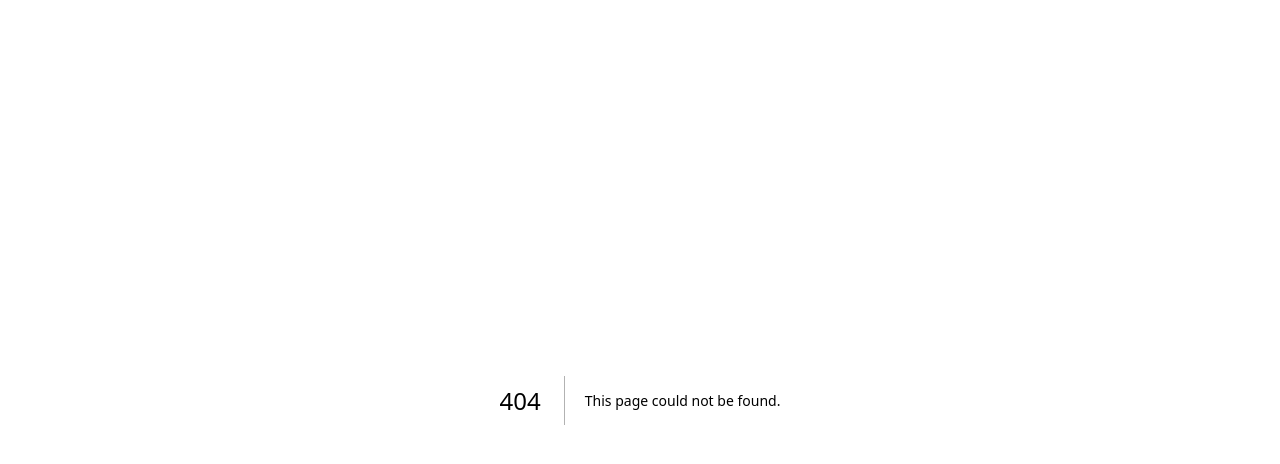
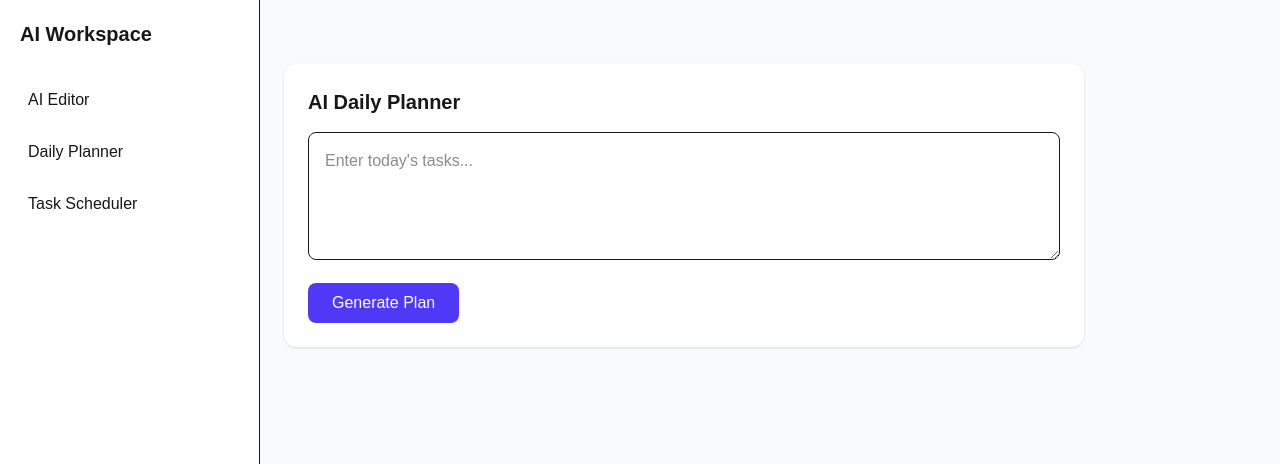
Before and after one commit to ThanushreeBhat/Final-milestone-saas, a Next.js app: page /dailyplanner in a window 1280 px wide. Before the commit this address had no page. Shown: the top 464 px of the page. Built offline with nearby package versions, Linux system fonts and the light colour scheme.

Commit message:
added my changes

```diff
--- /dev/null
+++ b/app/AIEditor/page.js
@@ -0,0 +1,5 @@
+import AIEditor from "../components/AIEditor";
+
+export default function EditorPage() {
+  return <AIEditor />;
+}
--- /dev/null
+++ b/app/api/ai/planner/route.js
@@ -0,0 +1,57 @@
+export async function POST(req) {
+  try {
+    const { text } = await req.json();
+
+    const response = await fetch(
+      "https://generativelanguage.googleapis.com/v1/models/gemini-2.5-flash:generateContent?key=" +
+        process.env.GEMINI_API_KEY,
+      {
+        method: "POST",
+        headers: {
+          "Content-Type": "application/json",
+        },
+        body: JSON.stringify({
+          contents: [
+            {
+              parts: [
+                {
+                  text: `
+You are a daily planner assistant.
+
+Create a simple numbered schedule for the tasks below.
+
+Rules:
+- include time
+- include priority (High, Medium, Low)
+- plain text only
+- no table
+- no explanation
+
+Tasks:
+${text}
+`,
+                },
+              ],
+            },
+          ],
+        }),
+      }
+    );
+
+    const data = await response.json();
+
+    console.log("Planner Gemini:", data);
+
+    let plan = data?.candidates?.[0]?.content?.parts?.[0]?.text;
+
+    if (!plan) {
+      plan = "AI could not generate schedule.";
+    }
+
+    return Response.json({ result: plan });
+
+  } catch (error) {
+    console.error("Planner API error:", error);
+    return Response.json({ result: "Planner failed" });
+  }
+}
--- /dev/null
+++ b/app/checklist/page.js
@@ -0,0 +1,5 @@
+import Checklist from "../components/checklist";
+
+export default function TaskSchedulerPage() {
+  return <Checklist />;
+}
--- a/app/components/AIEditor.js
+++ b/app/components/AIEditor.js
@@ -1,70 +1,172 @@
 "use client";
-import { useState } from "react";
-import Checklist from "./checklist";
+import { useState, useEffect } from "react";
+
+
+import { db } from "../lib/firebase";
+import {
+  collection,
+  addDoc,
+  getDocs,
+  orderBy,
+  query,
+  deleteDoc,
+  doc,
+  updateDoc,
+} from "firebase/firestore";
 
 export default function AIEditor() {
   const [text, setText] = useState("");
+  const [notes, setNotes] = useState([]);
   const [loading, setLoading] = useState(false);
+  const [autoSaveStatus, setAutoSaveStatus] = useState("");
+
 
   const handleAction = async (path) => {
     if (!text) return;
+
     setLoading(true);
+    try {
       const res = await fetch(`/api/ai/${path}`, {
         method: "POST",
         body: JSON.stringify({ text }),
       });
+
       const data = await res.json();
       setText(data.result);
+    } catch (error) {
+      console.error(error);
+      alert("AI error occurred");
+    }
     setLoading(false);
   };
 
 
-   return (
-  <div className="min-h-screen bg-gray-50 flex flex-col items-center justify-start p-4">
+  useEffect(() => {
+    if (!text.trim()) return;
+
+    const timer = setTimeout(async () => {
+      try {
+        await addDoc(collection(db, "notes"), {
+          content: text,
+          createdAt: new Date(),
+        });
+
+        setAutoSaveStatus("Auto saved");
+        loadNotes();
+      } catch (error) {
+        console.error(error);
+      }
+    }, 2000);
+
+    return () => clearTimeout(timer);
+  }, [text]);
+
+  const loadNotes = async () => {
+    const q = query(collection(db, "notes"), orderBy("createdAt", "desc"));
+    const querySnapshot = await getDocs(q);
+
+    const notesList = querySnapshot.docs.map((doc) => ({
+      id: doc.id,
+      ...doc.data(),
+    }));
+
+    setNotes(notesList);
+  };
+
+  useEffect(() => {
+    loadNotes();
+  }, []);
 
 
-    <div className="w-[800px] h-[300px] bg-black rounded-xl shadow-sm border border-gray-200">
+  const deleteNote = async (id) => {
+    await deleteDoc(doc(db, "notes", id));
+    loadNotes();
+  };
+
+
+  const renameNote = async (id) => {
+    const newName = prompt("Enter new note name:");
+
+    if (!newName) return;
+
+    await updateDoc(doc(db, "notes", id), {
+      content: newName,
+    });
+
+    loadNotes();
+  };
+
+  return (
+    <div className="flex min-h-screen bg-gray-100">
+
+
+      <div className="w-[300px] bg-white border-r p-4">
+        <h2 className="text-lg font-bold mb-4">History</h2>
+
+        {notes.map((note) => (
+          <div
+            key={note.id}
+            className="p-3 border mb-2 rounded hover:bg-gray-100"
+          >
+            <div
+              className="cursor-pointer font-medium"
+              onClick={() => setText(note.content)}
+            >
+              {note.content.substring(0, 40)}...
+            </div>
+
+            <div className="flex gap-2 mt-2">
+
+              <button
+                onClick={() => deleteNote(note.id)}
+                className="text-red-500 text-sm"
+              >
+                Delete
+              </button>
+            </div>
+          </div>
+        ))}
+      </div>
+
+
+      <div className="flex-1 flex flex-col items-center p-6">
+
+        <div className="w-[800px] bg-white rounded-xl shadow-sm border">
 
           <textarea
-        className="w-full h-64 p-6 rounded-t-xl text-white text-lg"
-        placeholder="Type here"
+            className="w-full h-64 p-6 text-lg outline-none"
+            placeholder="Type your notes here..."
             value={text}
             onChange={(e) => setText(e.target.value)}
           />
 
-      <div className="flex items-center justify-between px-6 py-4 bg-gray-50 border-t border-gray-100 rounded-b-xl">
+          <div className="flex justify-between px-6 py-4 border-t">
             <div className="flex gap-2">
               <button
                 onClick={() => handleAction("summarize")}
-            className="px-4 py-2 text-sm font-medium text-white bg-black hover:bg-gray-200 rounded-md transition"
+                className="px-4 py-2 bg-black text-white rounded"
               >
                 Summarize
               </button>
 
               <button
                 onClick={() => handleAction("improve")}
-            className="px-4 py-2 text-sm font-medium text-white bg-black hover:bg-gray-200 rounded-md transition"
+                className="px-4 py-2 bg-black text-white rounded"
               >
                 Improve
               </button>
-        </div>
 
               <button
                 onClick={() => handleAction("generate")}
-          disabled={loading}
-          className="px-4 py-2 text-sm font-medium bg-black text-white rounded-md hover:bg-gray-800 transition disabled:opacity-50"
+                className="px-4 py-2 bg-black text-white rounded"
               >
-          {loading ? "Working..." : "Generate"}
+                Generate
               </button>
             </div>
           </div>
-
-
-    <div className="h-8"></div>
-    <Checklist />
+        </div>
 
       </div>
+    </div>
   );
-
-
 }
--- a/app/components/checklist.js
+++ b/app/components/checklist.js
@@ -62,7 +62,7 @@ export default function Checklist() {
 
       <div className="grid gap-3">
         {tasks.length === 0 ? (
-          <div className="text-center py-12 border-2 border-dashed border-gray-100 rounded-3xl">
+          <div className="text-center py-12 border-2 h-[200px] border-gray-100 rounded-3xl">
             <p className="text-gray-400 text-sm italic">No task</p>
           </div>
         ) : (
--- /dev/null
+++ b/app/components/dailyplanner.js
@@ -0,0 +1,55 @@
+"use client";
+import { useState } from "react";
+
+export default function DailyPlanner() {
+  const [tasks, setTasks] = useState("");
+  const [plan, setPlan] = useState("");
+  const [loading, setLoading] = useState(false);
+
+  const generatePlan = async () => {
+    if (!tasks.trim()) return;
+
+    setLoading(true);
+
+    try {
+      const res = await fetch("/api/ai/planner", {
+        method: "POST",
+        body: JSON.stringify({ text: tasks }),
+      });
+
+      const data = await res.json();
+      setPlan(data.result);
+    } catch (error) {
+      alert("Error generating plan");
+    }
+
+    setLoading(false);
+  };
+
+  return (
+    <div className="w-[800px] mt-10 p-6 bg-white rounded-xl shadow">
+
+      <h2 className="text-xl font-bold mb-4">AI Daily Planner</h2>
+
+      <textarea
+        placeholder="Enter today's tasks..."
+        className="w-full h-32 p-4 border rounded-lg mb-4"
+        value={tasks}
+        onChange={(e) => setTasks(e.target.value)}
+      />
+
+      <button
+        onClick={generatePlan}
+        className="bg-indigo-600 text-white px-6 py-2 rounded-lg"
+      >
+        {loading ? "Generating..." : "Generate Plan"}
+      </button>
+
+      {plan && (
+        <div className="mt-6 bg-gray-50 p-4 rounded-lg">
+          <pre className="whitespace-pre-wrap">{plan}</pre>
+        </div>
+      )}
+    </div>
+  );
+}
--- /dev/null
+++ b/app/components/sidebar.js
@@ -0,0 +1,27 @@
+"use client";
+import Link from "next/link";
+
+export default function Sidebar() {
+  return (
+    <div className="w-[260px] bg-white border-r min-h-screen p-5">
+
+      <h1 className="text-xl font-bold mb-8">AI Workspace</h1>
+
+      <nav className="flex flex-col gap-3">
+
+        <Link href="/AIEditor" className="p-2 rounded hover:bg-gray-100">
+          AI Editor
+        </Link>
+
+        <Link href="/dailyplanner" className="p-2 rounded hover:bg-gray-100">
+          Daily Planner
+        </Link>
+
+        <Link href="/checklist" className="p-2 rounded hover:bg-gray-100">
+          Task Scheduler
+        </Link>
+
+      </nav>
+    </div>
+  );
+}
--- /dev/null
+++ b/app/dailyplanner/page.js
@@ -0,0 +1,5 @@
+import DailyPlanner from "../components/dailyplanner";
+
+export default function StudyPlannerPage() {
+  return <DailyPlanner />;
+}
--- a/app/layout.js
+++ b/app/layout.js
@@ -1,28 +1,16 @@
-import { Geist, Geist_Mono } from "next/font/google";
+import Sidebar from "./components/sidebar";
 import "./globals.css";
-
-const geistSans = Geist({
-  variable: "--font-geist-sans",
-  subsets: ["latin"],
-});
-
-const geistMono = Geist_Mono({
-  variable: "--font-geist-mono",
-  subsets: ["latin"],
-});
-
-export const metadata = {
-  title: "Create Next App",
-  description: "Generated by create next app",
-};
 
 export default function RootLayout({ children }) {
   return (
-    <html lang="en">
-      <body
-        className={`${geistSans.variable} ${geistMono.variable} antialiased`}
-      >
-        {children}
+    <html>
+      <body>
+        <div className="flex">
+          <Sidebar />
+          <main className="flex-1 bg-gray-50 min-h-screen p-6">
+            {children}
+          </main>
+        </div>
       </body>
     </html>
   );
--- a/app/page.js
+++ b/app/page.js
@@ -1,6 +1,13 @@
-"use client";
 import AIEditor from "./components/AIEditor";
+import Checklist from "./components/checklist";
+import DailyPlanner from "./components/dailyplanner";
 
 export default function Home() {
-  return <AIEditor />;
+  return (
+    <>
+      <AIEditor />
+      <Checklist />
+      <DailyPlanner />
+    </>
+  );
 }
```
Lines whose indentation alone changed are shown as unchanged.
